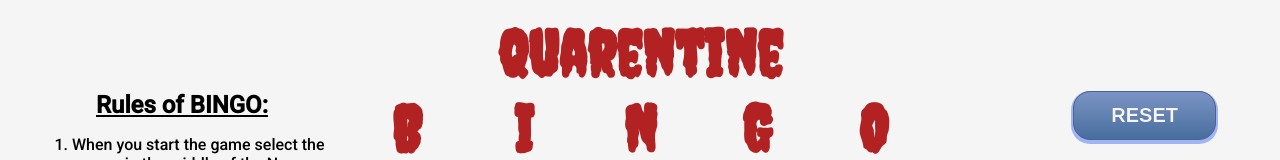
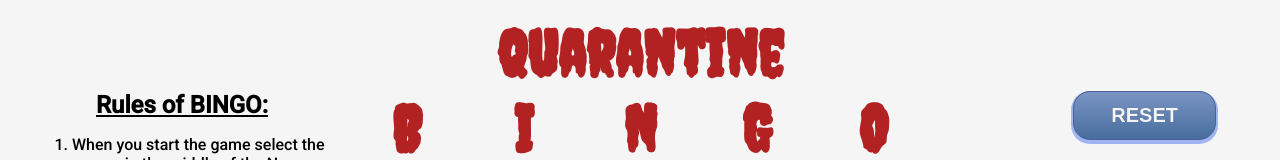
Before and after one commit to nedmorgan/quarentine_bingo, a React (Create React App) app in the folder bingo/: page / in a window 1280 px wide. Shown: the top 160 px of the page. Built offline with nearby package versions, Linux system fonts and the light colour scheme; what react-animations would draw is missing.

Commit message:
updated typo

```diff
--- a/bingo/public/index.html
+++ b/bingo/public/index.html
@@ -5,15 +5,9 @@
     <link rel="icon" href="%PUBLIC_URL%/favicon.ico" />
     <meta name="viewport" content="width=device-width, initial-scale=1" />
     <meta name="theme-color" content="#000000" />
-    <meta
-      name="description"
-      content="web site made to have fun with friends while under quarentine from coronavirus"
-    />
+    <meta name="description" content="web site made to have fun with friends while under quarentine from coronavirus" />
     <link rel="apple-touch-icon" href="%PUBLIC_URL%/logo192.png" />
-    <link
-      href="https://fonts.googleapis.com/css2?family=Creepster&family=Roboto:wght@500&display=swap"
-      rel="stylesheet"
-    />
+    <link href="https://fonts.googleapis.com/css2?family=Creepster&family=Roboto:wght@500&display=swap" rel="stylesheet" />
     <!--
       manifest.json provides metadata used when your web app is installed on a
       user's mobile device or desktop. See https://developers.google.com/web/fundamentals/web-app-manifest/
@@ -28,7 +22,7 @@
       work correctly both with client-side routing and a non-root public URL.
       Learn how to configure a non-root public URL by running `npm run build`.
     -->
-    <title>Quarentine Bingo</title>
+    <title>Quarantine Bingo</title>
   </head>
   <body>
     <noscript>You need to enable JavaScript to run this app.</noscript>
--- a/bingo/src/App.js
+++ b/bingo/src/App.js
@@ -6,7 +6,7 @@ import Rules from './components/Rules'
 function App() {
   return (
     <div className='App'>
-      <h1 className='game-title'>Quarentine</h1>
+      <h1 className='game-title'>Quarantine</h1>
       <Rules />
       <Board />
     </div>
```
